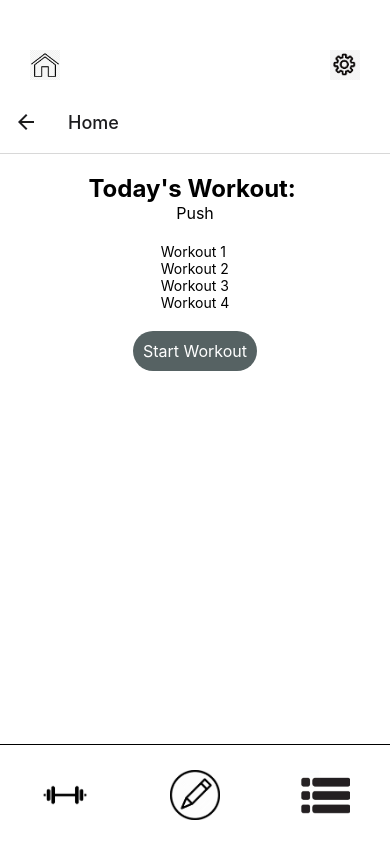
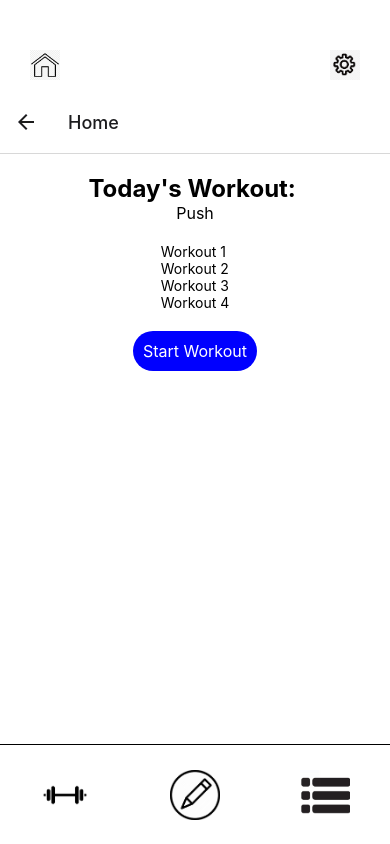
Before and after one commit to peilanzhang/GitFitProj, a React Native app: screen /HomePage in a window 390 px wide. Built offline with nearby package versions, Linux system fonts and the light colour scheme.

Commit message:
Dark Screen mode for AppSettings page and home workout page

```diff
--- a/App.js
+++ b/App.js
@@ -2,6 +2,7 @@ import React from 'react';
 import { StyleSheet, Text, View, TouchableOpacity } from 'react-native';
 import { NavigationContainer } from '@react-navigation/native';
 import { createStackNavigator } from '@react-navigation/stack';
+import { ThemeProvider } from './Theme/themeContext';
 import HomePage from './screens/HomePage';
 import WorkoutPage from './screens/workoutPage';
 import PostWorkout from './screens/postWorkout';
@@ -18,6 +19,7 @@ const Stack = createStackNavigator();
 
   export default function App() {
     return (
+      <ThemeProvider>
         <NavigationContainer>
           <UpperToolbar/>
           <Stack.Navigator>
@@ -64,6 +66,7 @@ const Stack = createStackNavigator();
         </Stack.Navigator>
         <LowerToolbar />
       </NavigationContainer>
+    </ThemeProvider>
   );
 }
 
--- /dev/null
+++ b/Theme/themeContext.jsx
@@ -0,0 +1,20 @@
+import React, { createContext, useContext, useState} from "react";
+
+const ThemeContext = createContext();
+
+export const useTheme = () => {
+    return useContext(ThemeContext);
+};
+
+export const ThemeProvider = ({ children }) => {
+    const [isDarkMode, setIsDarkMode] = useState(false);
+    const toggleDarkMode = () => {
+        setIsDarkMode(!isDarkMode);
+    };
+
+    return(
+        <ThemeContext.Provider value = {{ isDarkMode, toggleDarkMode}}>
+            {children}
+        </ThemeContext.Provider>
+    );
+};
--- a/screens/AppSettings.jsx
+++ b/screens/AppSettings.jsx
@@ -1,6 +1,7 @@
 import React from 'react';
 import { View, Text, Switch, TouchableOpacity, Button,StyleSheet,TextInput } from 'react-native'; // or your UI library
 import { useNavigation } from '@react-navigation/native';
+import { useTheme } from '../Theme/themeContext';
 
  function AppSettings() {
   const navigation = useNavigation();
@@ -9,11 +10,61 @@ import { useNavigation } from '@react-navigation/native';
     navigation.navigate('WorkoutHistory')
   };
 
+  const { isDarkMode , toggleDarkMode} = useTheme();
   const [selectedUnit, setSelectedUnit] = React.useState('Metric');
 
-  const handleUnitsChange = (unit) => {
+  const handleUnitChange = (unit) => {
     setSelectedUnit(unit);
   };
+
+  // Define styles conditionally based on isDarkMode
+  const styles = StyleSheet.create({
+    container: {
+      flex: 1,
+      backgroundColor: isDarkMode ? '#343541' : '#fff',
+      alignItems: 'center',
+      paddingTop: 20,
+      paddingHorizantal: 16,
+    },
+    settingItem: {
+      // styles for each setting item
+    },
+    settingLabel: {
+      // styles for setting labels
+      fontSize: 24,
+      padding: 10,
+      color: isDarkMode ? '#bdbfc6' : 'black',
+    },
+    input: {
+      borderWidth: 1,
+      borderColor: '#ccc',
+      borderRadius: 5,
+      paddingHorizontal: 10,
+      height: 40,
+    },
+    linkText: {
+    color: 'blue',
+    textDecorationLine: 'underline',
+    fontSize: 20,
+    padding: 10.
+    },
+    switchContainer: {
+    flexDirection: 'row',
+    alignItems: 'center',
+    marginBottom: 20,
+    },
+    buttonText: {
+    color: 'red',
+    fontSize: 20,
+    padding: 10,
+    borderRadius: 5,
+    },
+    unitButton: {
+      fontSize: 18,
+      color: isDarkMode ? '#bdbfc6' : 'black',
+      textAlign: 'center',
+    },
+  });
 
   return (
     <View style={styles.container}>
@@ -39,8 +90,8 @@ import { useNavigation } from '@react-navigation/native';
       <View style={styles.switchContainer}>
         <Text style={styles.settingLabel}>Dark Mode</Text>
         <Switch
-          // onValueChange={handleThemeChange}
-          // value={isDarkMode}
+          value = {isDarkMode}
+          onValueChange={toggleDarkMode}
         />
       </View>
 
--- a/screens/HomePage.jsx
+++ b/screens/HomePage.jsx
@@ -3,6 +3,7 @@ import { StyleSheet, Text, View, TouchableOpacity } from 'react-native';
 import { NavigationContainer } from '@react-navigation/native';
 import { createStackNavigator } from '@react-navigation/stack';
 import UpperToolBar from '../toolbars/upperToolbar';
+import { useTheme } from '../Theme/themeContext';
 
 const Stack = createStackNavigator()
 
@@ -10,6 +11,41 @@ export default function HomePage({ navigation }) {
   const handleStartWorkout = () => {
     navigation.navigate('WorkoutPage');
   };
+
+  const { isDarkMode } = useTheme();
+
+  const styles = StyleSheet.create({
+    container: {
+      flex: 1,
+      backgroundColor: isDarkMode ? '#343541' : '#fff',
+      alignItems: 'center',
+      paddingTop: 20,
+      paddingHorizantal: 16,
+    },
+    title: {
+      fontSize: 24,
+      fontWeight: 'bold',
+      color: isDarkMode ? '#bdbfc6' : 'black',
+    },
+    target: {
+      fontSize: 16,
+      color: isDarkMode ? '#bdbfc6' : 'black',
+    },
+    button: {
+      marginTop: 20,
+      padding: 10,
+      backgroundColor: isDarkMode ? '#566263' : 'blue',
+      borderRadius: 20,
+    },
+    buttonText: {
+      color: '#fff',
+      fontSize: 16,
+    },
+    workoutContent: {
+      marginTop: 20,
+      color: isDarkMode ? '#fff' : '#fff',
+    },
+    });
 
   return (
     <View style={styles.container}>
@@ -57,6 +93,7 @@ const styles = StyleSheet.create({
     fontSize: 16,
   },
   workoutContent: {
+    color: '#fff',
     marginTop: 20,
   },
 });
```
Lines whose indentation alone changed are shown as unchanged.
